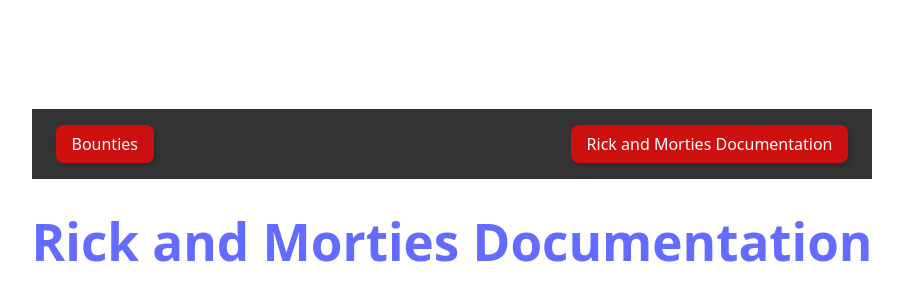
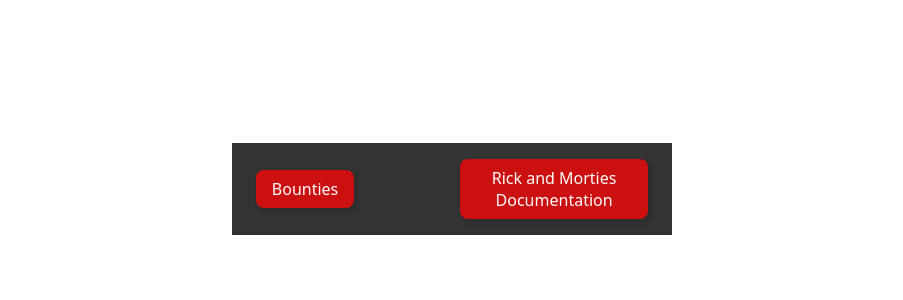
Before and after one commit to Jecor27/React-Web-Application-Project, a React (Vite) app: page /Worlds in a window 1280 px wide. Shown: the part 194-494 px from the top of the page, without its empty margins (188-1091 px from the left). Built offline with nearby package versions, Linux system fonts and the light colour scheme.

Commit message:
Update Worlds.jsx

```diff
--- a/src/pages/Worlds.jsx
+++ b/src/pages/Worlds.jsx
@@ -1,8 +1,8 @@
 export default function Worlds() {
   return (
     <div>
-      <a href="https://rickandmortyapi.com/documentation">
-        <h1>Rick and Morties Documentation</h1>
+      <a>
+        <h1></h1>
       </a>
     </div>
   );
```
